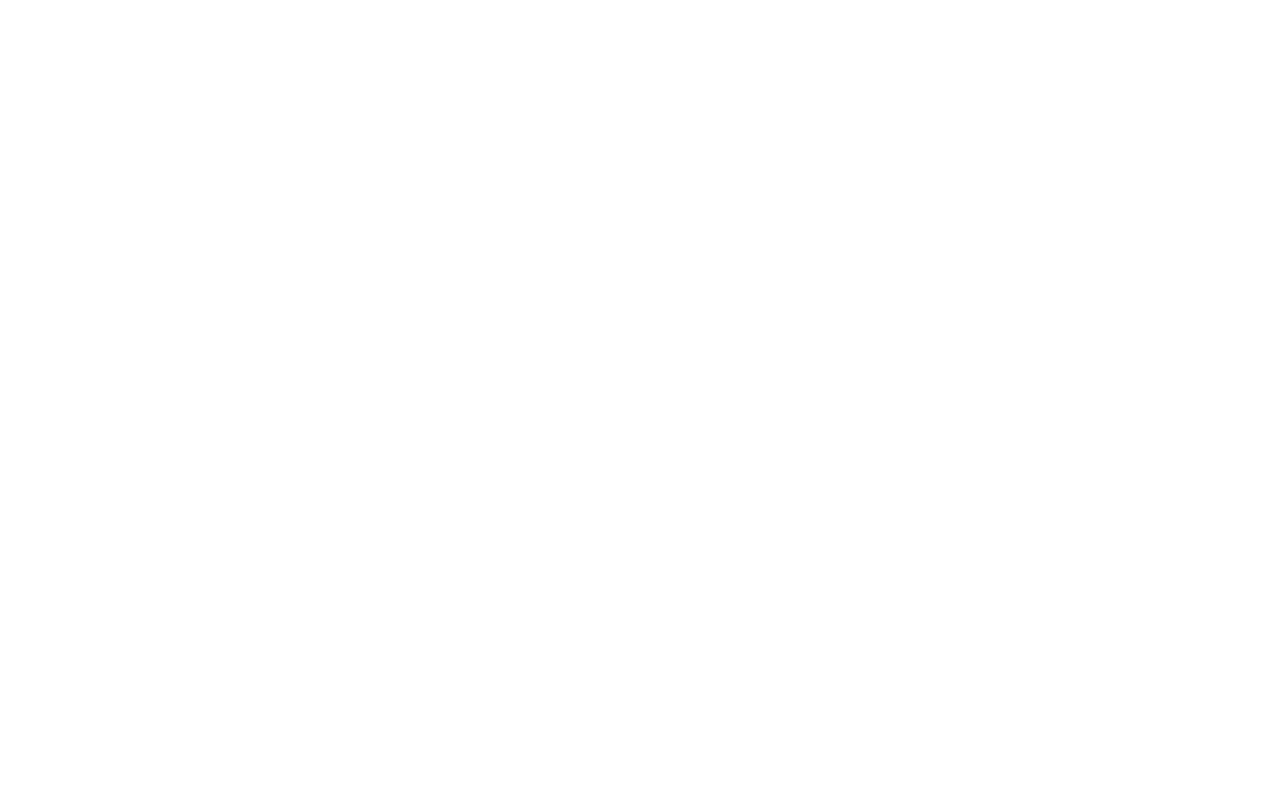
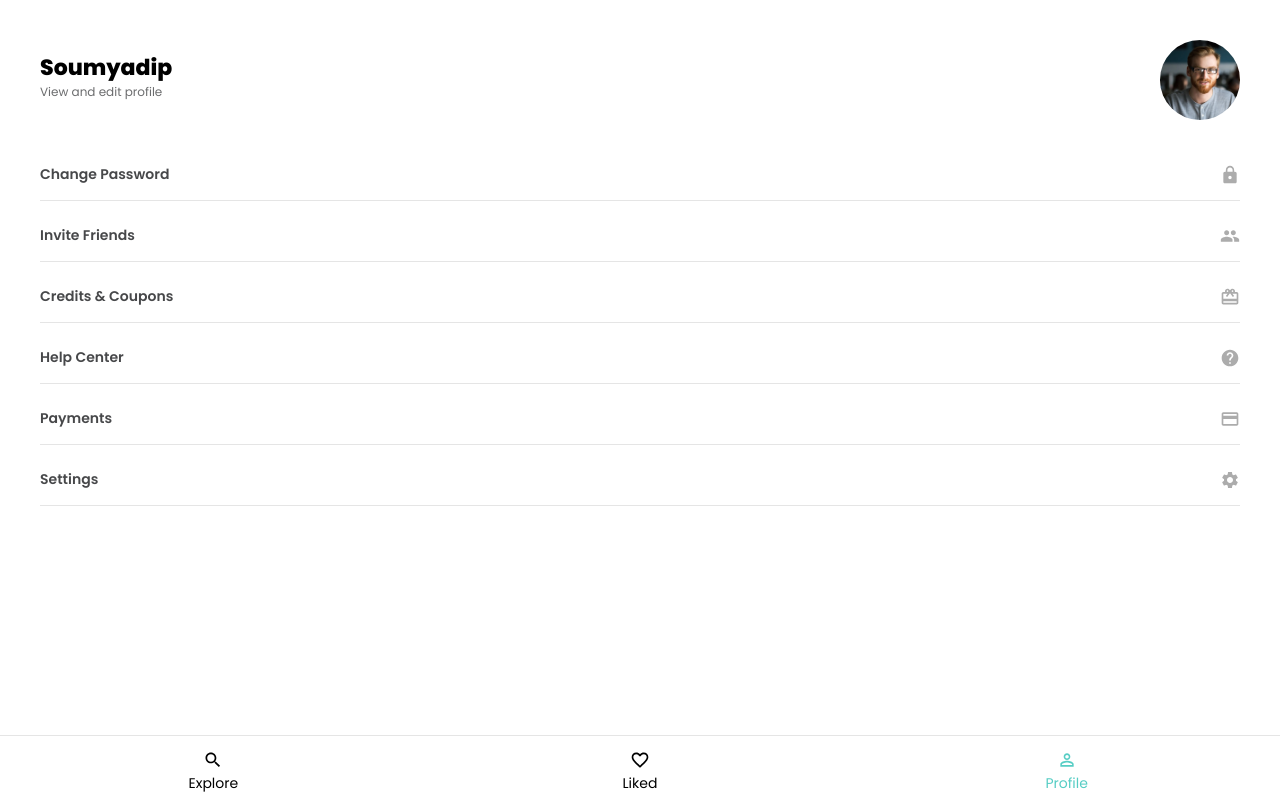
Before and after one commit to soumyadip001/Roome, a React (Create React App) app: page /profile in a window 1280 px wide. Before the commit this address had no page. Built offline with nearby package versions, Linux system fonts and the light colour scheme; a web font is replaced by a local one.

Commit message:
added profile page

```diff
--- a/src/App.js
+++ b/src/App.js
@@ -4,6 +4,7 @@ import Welcome from './pages/Welcome';
 import Login from './pages/Login';
 import Register from './pages/Register';
 import Dashboard from './pages/Dashboard';
+import Profile from './pages/Profile';
 
 function App() {
   return (
@@ -13,6 +14,7 @@ function App() {
       <Route path="/login" element={<Login />} />
       <Route path="/register" element={<Register />} />
       <Route path="/dashboard" element={<Dashboard />} />
+      <Route path="/profile" element={<Profile />} />
     </Routes>
   );
 }
--- a/src/assets/styles/common/_variables.scss
+++ b/src/assets/styles/common/_variables.scss
@@ -3,6 +3,7 @@
 	--color-black: #47484a;
 	--color-black-dark: #000;
 	--color-white: #fff;
+	--color-grey: #acacac;
 
 	--shadow-dark: 0 2rem 6rem rgba(0, 0, 0, 0.3);
 	--shadow-black: 0 2rem 5rem rgba(0, 0, 0, 0.06);
--- /dev/null
+++ b/src/assets/styles/pages/Profile.scss
@@ -0,0 +1,97 @@
+@import '../common/mixins';
+
+.profile {
+    &__container {
+        @include flex-col-between;
+        justify-content: flex-start;
+        padding: 0;
+        overflow-y: auto;
+        padding: 4rem;
+    }
+
+    &__top {
+        @include flex-container;
+        justify-content: space-between;
+    }
+
+    &__details {
+        display: flex;
+        justify-content: center;
+        align-items: flex-start;
+        flex-direction: column;
+
+        h2 {
+            @include header-small;
+            font-size: 2.2rem;
+            font-weight: 800;
+        }
+
+        p {
+            @include para-default;
+            margin-top: 1rem;
+            font-size: 1.2rem;
+            opacity: 0.8;
+        }
+    }
+
+    &__image {
+        display: flex;
+        justify-content: flex-start;
+        align-items: center;
+
+        border-radius: 50%;
+        overflow: hidden;
+
+        img {
+            height: auto;
+            width: 8rem;
+        }
+    }
+
+    &__actions {
+        @include flex-container;
+        margin-top: 3rem;
+    }
+
+    &__nav {
+        display: flex;
+        flex-direction: column;
+        width: 100%;
+
+        list-style: none;
+
+        &__item {
+            padding: 1.5rem 0;
+            border-bottom: 1px solid rgba(0,0,0,0.1);
+
+            display: flex;
+            align-items: center;
+            justify-content: space-between;
+
+            &:not(:last-child) {
+                margin-bottom: 1rem;
+            }
+
+            &__title {
+                @include para-default;
+                font-weight: 600;
+
+                a {
+                    color: inherit;
+                    margin: 0;
+                    cursor: pointer;
+                }
+            }
+
+            &__icon {
+                @include flex-center;
+
+                svg {
+                    height: 2rem;
+                    width: 2rem;
+                    color: var(--color-grey);
+                }
+            }
+        }
+    }
+}
--- a/src/components/Dashboard/BestDeal.jsx
+++ b/src/components/Dashboard/BestDeal.jsx
@@ -2,7 +2,6 @@ import React from 'react'
 import { Room, Star, StarHalf, StarOutline } from '@material-ui/icons'
 
 import '../../assets/styles/components/Dashboard/BestDeal.scss'
-import defaultImage from '../../assets/images/Card-hotel.png'
 import Hotel1 from '../../assets/images/hotel/hotel1.jpg'
 import Hotel2 from '../../assets/images/hotel/hotel2.jpg'
 import Hotel3 from '../../assets/images/hotel/hotel3.jpg'
--- a/src/components/Dashboard/Nav.jsx
+++ b/src/components/Dashboard/Nav.jsx
@@ -4,23 +4,43 @@ import { Search, FavoriteBorder, PersonOutline } from '@material-ui/icons';
 
 import '../../assets/styles/components/Dashboard/Nav.scss'
 
-export default function Nav() {
+export default function Nav({ selected }) {
+  const _selected = selected ? selected : 'explore'
+
   return (
     <div className="dash__nav">
       <ul className="dash__nav__list">
-        <li className="dash__nav__list-item dash__nav__list-item--default">
+        <li
+          className={
+            _selected.toLowerCase() === 'explore'
+              ? `dash__nav__list-item dash__nav__list-item--default`
+              : `dash__nav__list-item`
+          }
+        >
           <Search />
           <span className="para-default">
             <Link to="/dashboard">Explore</Link>
           </span>
         </li>
-        <li className="dash__nav__list-item">
+        <li
+          className={
+            _selected.toLowerCase() === 'liked'
+              ? `dash__nav__list-item dash__nav__list-item--default`
+              : `dash__nav__list-item`
+          }
+        >
           <FavoriteBorder />
           <span className="para-default">
             <Link to="/favourite">Liked</Link>
           </span>
         </li>
-        <li className="dash__nav__list-item">
+        <li
+          className={
+            _selected.toLowerCase() === 'profile'
+              ? `dash__nav__list-item dash__nav__list-item--default`
+              : `dash__nav__list-item`
+          }
+        >
           <PersonOutline />
           <span className="para-default">
             <Link to="/profile">Profile</Link>
--- /dev/null
+++ b/src/pages/Profile.jsx
@@ -0,0 +1,71 @@
+import React from 'react'
+import { Link } from 'react-router-dom'
+import {
+  Lock, Group, Settings, CreditCard, Help, Redeem
+} from '@material-ui/icons'
+
+import Nav from '../components/Dashboard/Nav'
+
+import '../assets/styles/pages/Profile.scss'
+import ProfileImage from '../assets/images/profile-default.jpg'
+
+export default function profile() {
+  return (
+    <div className="profile__container">
+      <div className="profile__top">
+        <div className="profile__details">
+          <h2>Soumyadip</h2>
+          <p>View and edit profile</p>
+        </div>
+        <div className="profile__image">
+          <img src={ProfileImage} alt="Profile" />
+        </div>
+      </div>
+      <div className="profile__actions">
+        <ul className="profile__nav">
+          <li className="profile__nav__item">
+            <h3 className="profile__nav__item__title">
+              <Link to="/profile/change-password">
+                Change Password
+              </Link>
+            </h3>
+            <div className="profile__nav__item__icon">
+              <Lock />
+            </div>
+          </li>
+          <li className="profile__nav__item">
+            <h3 className="profile__nav__item__title">Invite Friends</h3>
+            <div className="profile__nav__item__icon">
+              <Group />
+            </div>
+          </li>
+          <li className="profile__nav__item">
+            <h3 className="profile__nav__item__title">Credits & Coupons</h3>
+            <div className="profile__nav__item__icon">
+              <Redeem />
+            </div>
+          </li>
+          <li className="profile__nav__item">
+            <h3 className="profile__nav__item__title">Help Center</h3>
+            <div className="profile__nav__item__icon">
+              <Help />
+            </div>
+          </li>
+          <li className="profile__nav__item">
+            <h3 className="profile__nav__item__title">Payments</h3>
+            <div className="profile__nav__item__icon">
+              <CreditCard />
+            </div>
+          </li>
+          <li className="profile__nav__item">
+            <h3 className="profile__nav__item__title">Settings</h3>
+            <div className="profile__nav__item__icon">
+              <Settings />
+            </div>
+          </li>
+        </ul>
+      </div>
+      <Nav selected="profile" />
+    </div>
+  )
+}
```
Also changed, not shown: src/assets/images/profile-default.jpg (added).
